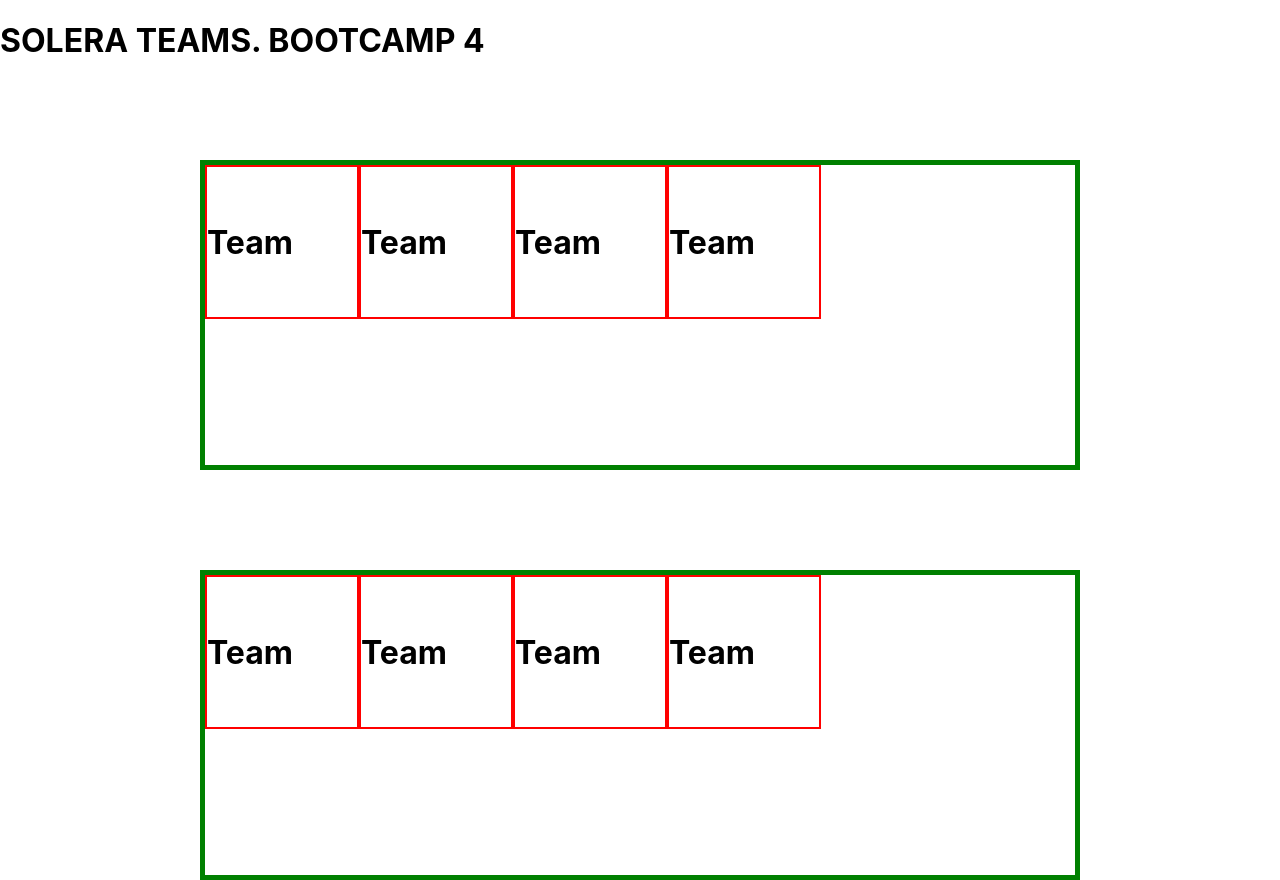
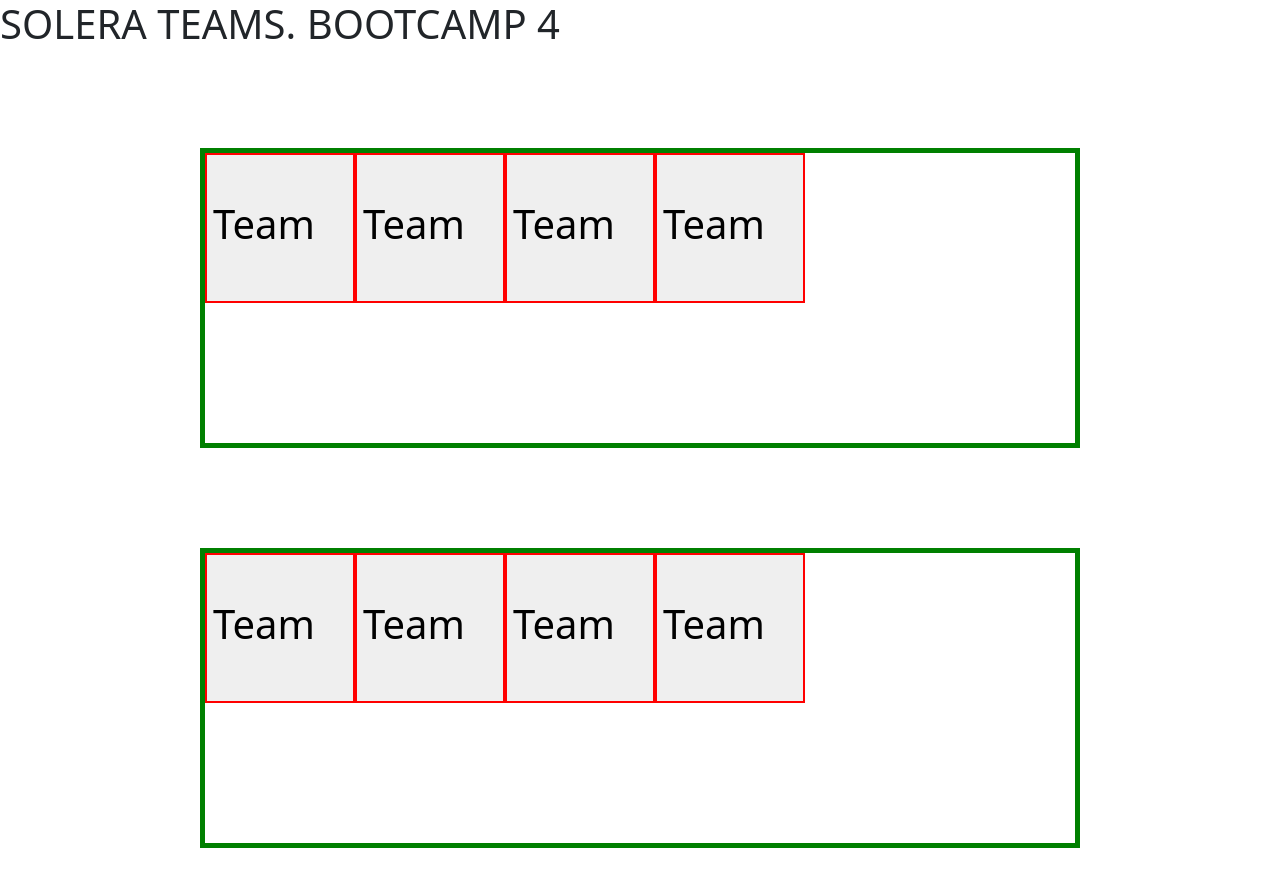
Before and after one commit to christenis98/tablaPuntuaciones, a React (Create React App) app in the folder score-manager/: page / in a window 1280 px wide. After the commit the page ends 848 px from the top, so only its background shows below. Built offline with nearby package versions, Linux system fonts and the light colour scheme.

Commit message:
bootstrap imported
bootstrap

```diff
--- a/score-manager/package.json
+++ b/score-manager/package.json
@@ -6,6 +6,7 @@
     "@testing-library/jest-dom": "^5.16.5",
     "@testing-library/react": "^13.4.0",
     "@testing-library/user-event": "^13.5.0",
+    "bootstrap": "^5.2.2",
     "react": "^18.2.0",
     "react-dom": "^18.2.0",
     "react-scripts": "5.0.1",
--- a/score-manager/src/App.js
+++ b/score-manager/src/App.js
@@ -1,5 +1,6 @@
 import React from "react";
 import "./App.css";
+import DetailView from "./components/DetailView";
 import MainView from "./MainView.js";
 
 function App() {
@@ -15,7 +16,10 @@ function App() {
     { team: 9, score: 5 },
     { team: 10, score: 5 },
   ];
-  return <MainView  scoreData={scoreData}/>;
+
+  return (
+    <MainView/>
+  )
 }
 
 export default App;
--- a/score-manager/src/MainView.js
+++ b/score-manager/src/MainView.js
@@ -1,15 +1,16 @@
-import React from "react";
+import React,{useState} from "react";
 import Score from "./components/Score";
 
 const mainView = (props) => {
+    // const [view,setView]=useState('');
+
     return (
-        <div>
+        <div view={props.view}>
             <h1>SOLERA TEAMS. BOOTCAMP 4</h1>
             <div>
                 <Score />
             </div>
         </div>
-
     );
 }
 
--- a/score-manager/src/components/Card.js
+++ b/score-manager/src/components/Card.js
@@ -1,12 +1,13 @@
 import './Card.css'
+import { useState } from 'react';
+import 'bootstrap/dist/css/bootstrap.min.css';
 
-const Card = () => {
-
-
+const Card = (props) => {
+    const [view, setView]=useState(props.view)
     return (
-        <div className="div1">
+        <button onClick={()=>{setView()}} className="div1">
         <h1>Team</h1>
-         </div>
+        </button>
     );
 };
 
--- /dev/null
+++ b/score-manager/src/components/DetailView.js
@@ -0,0 +1,12 @@
+import React from 'react'
+
+export default function DetailView({scoreData}) {
+  return (
+    <div>
+        <h1>Team {scoreData[0].team}</h1>
+        <h1></h1>
+        <hr></hr>
+    </div>
+
+  )
+}
--- a/score-manager/src/components/Score.js
+++ b/score-manager/src/components/Score.js
@@ -1,9 +1,9 @@
 import "./Score.css";
 import Card from "./Card";
 
-const Score = () => {
+const Score = (props) => {
   return (
-    <div>
+    <div view ={props.view}>
       <div className="div">
         <Card></Card>
         <Card></Card>
```
Also changed, not shown: score-manager/src/DetailView.js (deleted, +0 -7 lines), score-manager/src/components/Task.js (added, +7 -0 lines), 1 other file (tests, documents, lock files or other folders).
